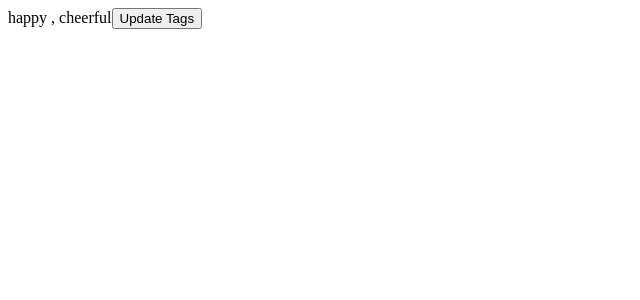
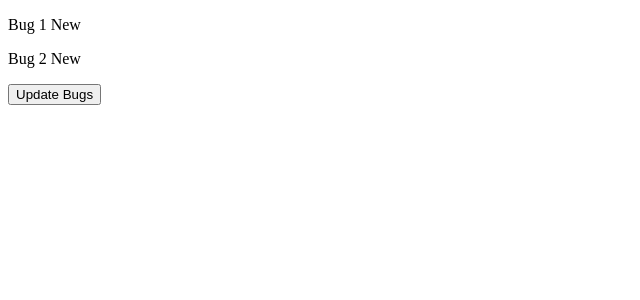
Before and after one commit to LamiaRimty/TrekStory, a React (Vite) app in the folder rim-trek/: page / in a window 1280 px wide. Shown: the top 300 px of the page, without its empty margins (0-640 px from the left). Built offline with nearby package versions, Linux system fonts and the light colour scheme.

Commit message:
Use of Immer

```diff
--- a/rim-trek/package.json
+++ b/rim-trek/package.json
@@ -12,6 +12,7 @@
   "dependencies": {
     "@types/styled-components": "^5.1.34",
     "bootstrap": "^5.3.3",
+    "immer": "^10.1.1",
     "react": "^18.3.1",
     "react-dom": "^18.3.1",
     "react-icons": "^5.5.0",
--- a/rim-trek/src/App.tsx
+++ b/rim-trek/src/App.tsx
@@ -1,17 +1,29 @@
+import { produce } from "immer";
 import { useState } from "react";
 function App() {
-  const [tags, setTags] = useState(["happy", "cheerful"]);
+  const [bugs, setBugs] = useState([
+    { id: 1, title: "Bug 1", fixed: false },
+    { id: 2, title: "Bug 2", fixed: false },
+  ]);
   const handleClick = () => {
-    setTags([...tags]); //add
-    setTags(tags.filter((tags) => tags! === "happy")); //remove
-    setTags(tags.map((tag) => (tag === "happy" ? "happiness" : tag)));
-    console.log("Updated Tags ", tags);
+    // setBugs(bugs.map((bug) => (bug.id === 1 ? { ...bug, fixed: true } : bug)));
+    // console.log(bugs);
+    setBugs(
+      produce((draft) => {
+        const bug = draft.find((bug) => bug.id === 1);
+        if (bug) bug.fixed = true;
+      })
+    );
   };
 
   return (
     <div>
-      {tags.join(" , ")}
-      <button onClick={handleClick}>Update Tags </button>
+      {bugs.map((bug) => (
+        <p key={bug.id}>
+          {bug.title} {bug.fixed ? "Fixed" : "New"}
+        </p>
+      ))}
+      <button onClick={handleClick}>Update Bugs </button>
     </div>
   );
 }
```
Also changed, not shown: 1 other file (tests, documents, lock files or other folders).
